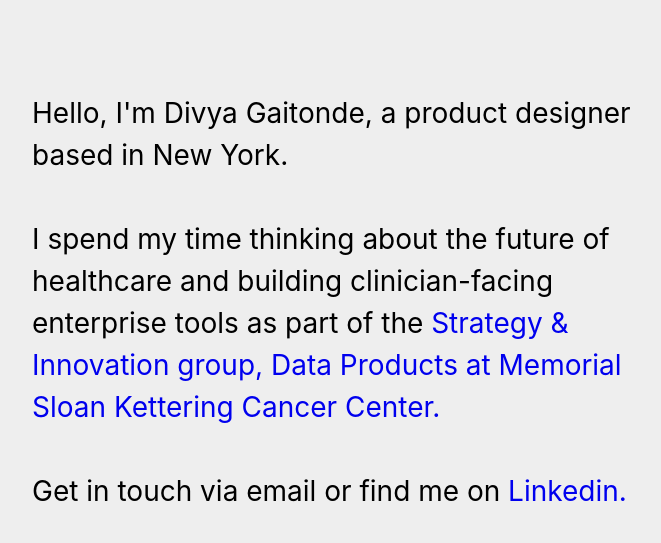
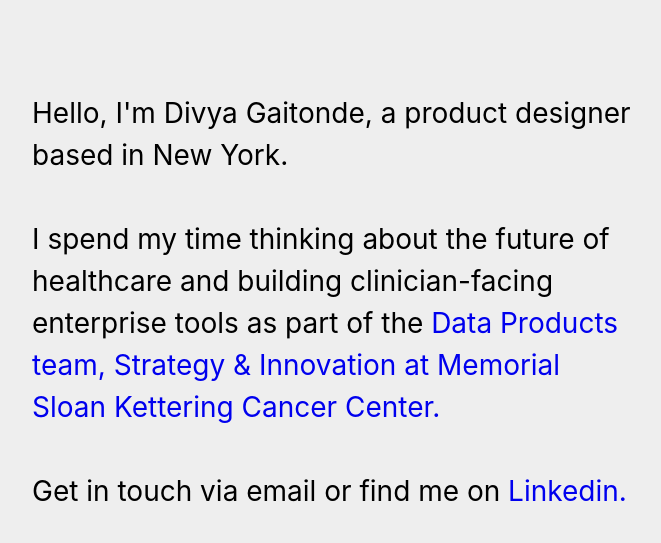
Before and after one commit to divyagaitonde/www, a plain HTML site: page index.html in a window 1280 px wide. Shown: the whole page, without its empty margins (308-969 px from the left). Drawn offline with Linux system fonts and the light colour scheme.

Commit message:
language edit

```diff
--- a/index.html
+++ b/index.html
@@ -10,7 +10,7 @@
         <p>
           Hello, I'm Divya Gaitonde, a product designer based in New York.
           <br/><br/>
-          I spend my time thinking about the future of healthcare and building clinician-facing enterprise tools as part of the <a href="http://dataproducts.mskcc.org/">Strategy & Innovation group, Data Products at Memorial Sloan Kettering Cancer Center.</a>
+          I spend my time thinking about the future of healthcare and building clinician-facing enterprise tools as part of the <a href="http://dataproducts.mskcc.org/">Data Products team, Strategy & Innovation at Memorial Sloan Kettering Cancer Center.</a>
           <br/><br/>
           Get in touch via email or find me on <a href="https://www.linkedin.com/in/divyagaitonde">Linkedin.</a>
         </p>
```
